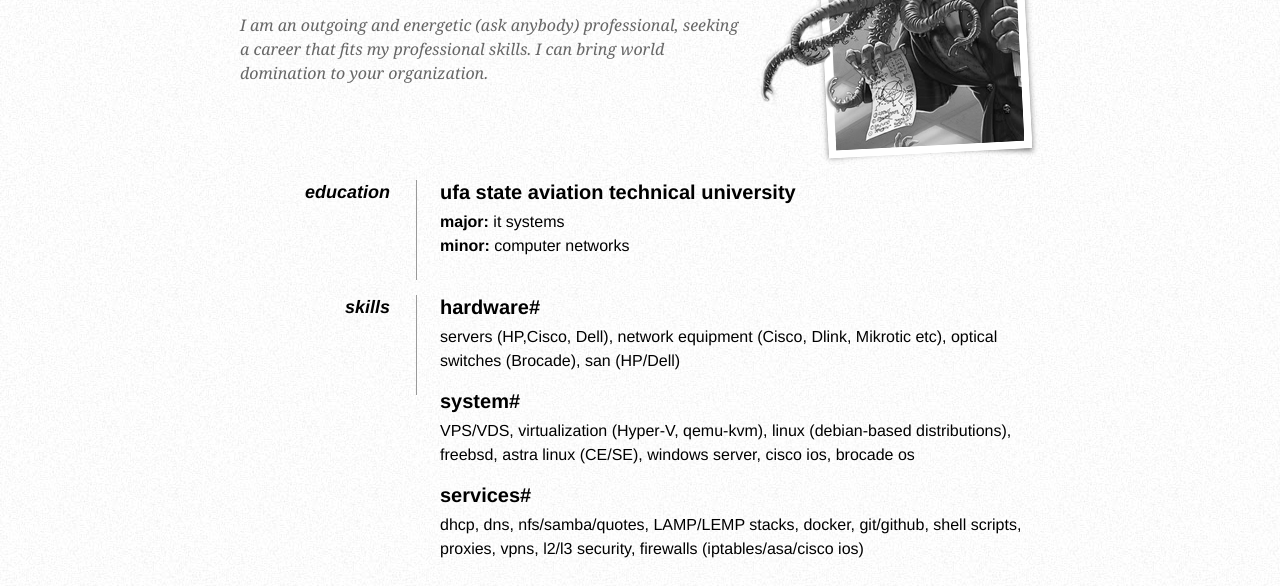
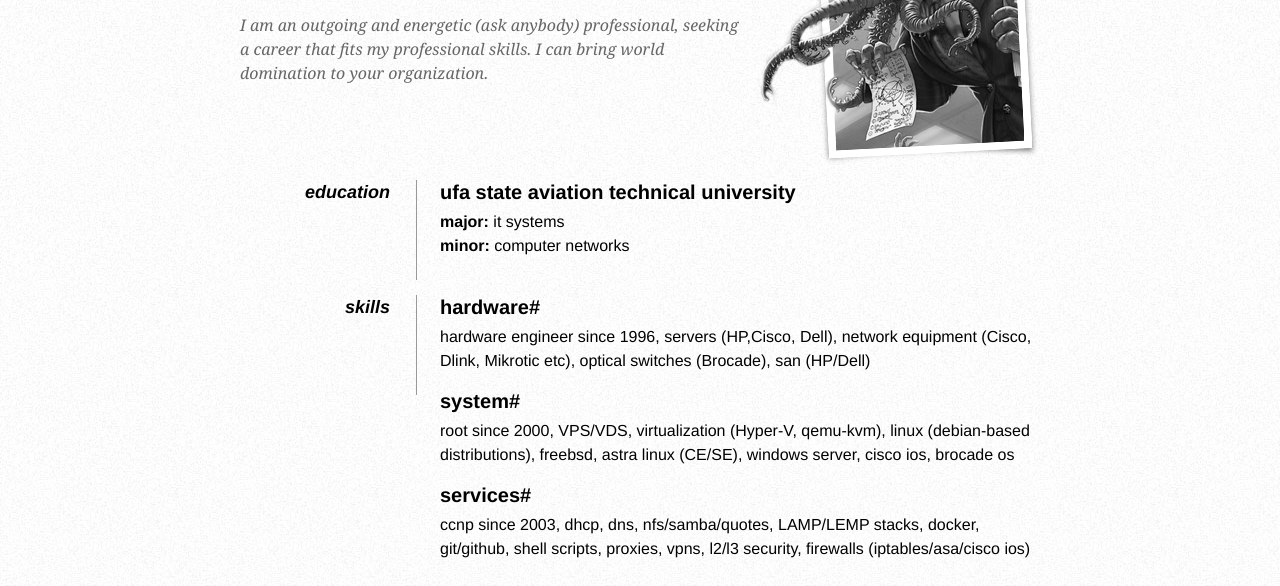
Before and after one commit to maximkasimov/maximkasimov.github.io, a plain HTML site: page index.html in a window 1280 px wide. Shown: the part 148-734 px from the top of the page. Drawn offline with Linux system fonts and the light colour scheme.

Commit message:
Update index.html

```diff
--- a/index.html
+++ b/index.html
@@ -72,20 +72,20 @@
             <dt>skills</dt>
             <dd>
                 <h2>hardware#</h2>
-                <p>servers (HP,Cisco, Dell), network equipment (Cisco, Dlink, Mikrotic etc), optical switches (Brocade), san (HP/Dell)</p>
+                <p>hardware engineer since 1996, servers (HP,Cisco, Dell), network equipment (Cisco, Dlink, Mikrotic etc), optical switches (Brocade), san (HP/Dell)</p>
 
                  <h2>system#</h2>
-                <p>VPS/VDS, virtualization (Hyper-V, qemu-kvm), linux (debian-based distributions), freebsd, astra linux (CE/SE), windows server, cisco ios, brocade os</p>
+                <p>root since 2000, VPS/VDS, virtualization (Hyper-V, qemu-kvm), linux (debian-based distributions), freebsd, astra linux (CE/SE), windows server, cisco ios, brocade os</p>
 
                 <h2>services#</h2>
-                <p>dhcp, dns, nfs/samba/quotes, LAMP/LEMP stacks, docker, git/github, shell scripts, proxies, vpns, l2/l3 security, firewalls (iptables/asa/cisco ios)</p>
+                <p>ccnp since 2003, dhcp, dns, nfs/samba/quotes, LAMP/LEMP stacks, docker, git/github, shell scripts, proxies, vpns, l2/l3 security, firewalls (iptables/asa/cisco ios)</p>
             </dd>
 
             <dd class="clear"></dd>
 
             <dt>experience</dt>
             <dd>
-                <h2>Doomsday Cult <span>Leader/Overlord - Baton Rogue, LA - 1926-2010</span></h2>
+                <h2>ROSATOM<span>Leader/Overlord - Baton Rogue, LA - 1926-2010</span></h2>
                 <ul>
                     <li>Inspired and won highest peasant death competition among servants</li>
                     <li>Helped coordinate managers to grow cult following</li>
```
